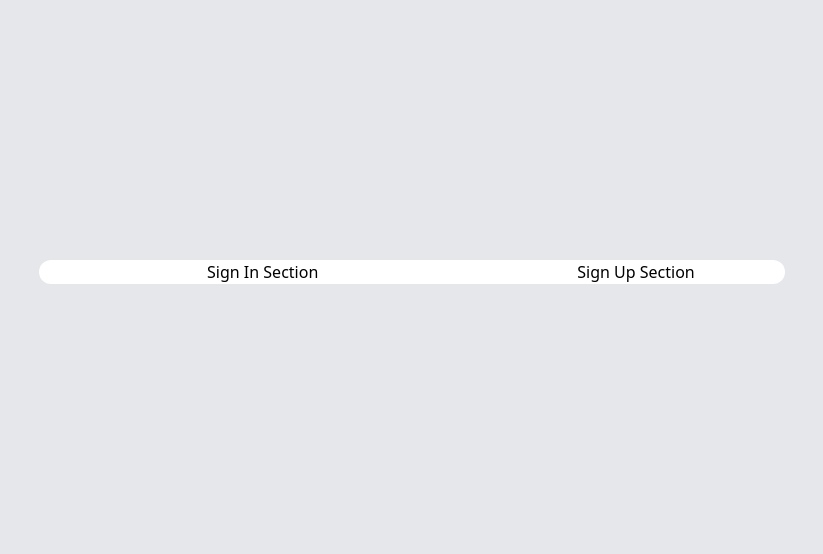
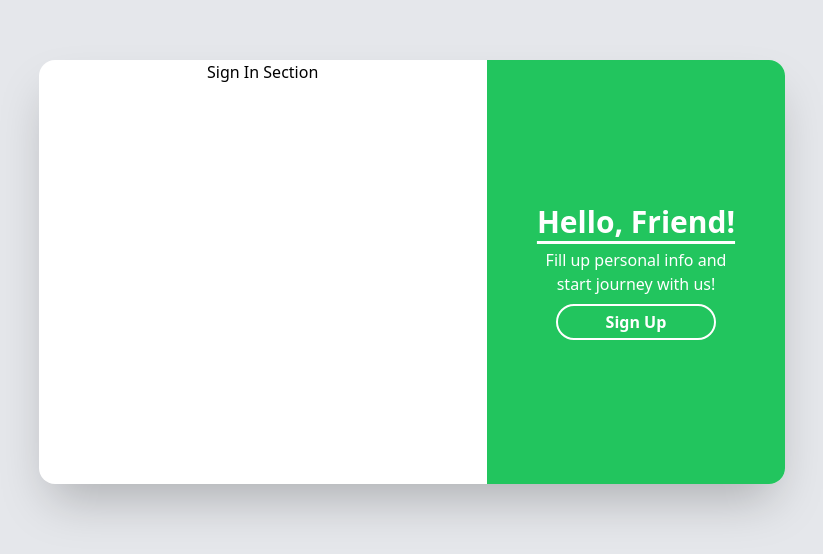
Before and after one commit to Almusawee/React-Login-Page, a React (Vite) app: page / in a window 1280 px wide. Shown: the part 128-682 px from the top of the page, without its empty margins (228-1051 px from the left). Built offline with nearby package versions, Linux system fonts and the light colour scheme.

Commit message:
1 file modified

```diff
--- a/src/components/SignUp.jsx
+++ b/src/components/SignUp.jsx
@@ -1,6 +1,9 @@
 function SignUp(){
-  return <div className='w-2/5'>
-    <p>Sign Up Section</p>
+  return <div className='w-2/5 bg-green-500 text-white rounded-tr-2xl rounded-br-2xl py-36 px-12'>
+    <h2 className= 'text-3xl font-bold mb-2 underline underline-offset-8'>Hello, Friend!</h2>
+    <p className='mb-2'>Fill up personal info and start journey with us!</p>
+    <a href="#" className='border-2 border-white rounded-full px-12 py-1 inline-block font-semibold hover:bg-white hover:text-green-500'>Sign Up</a>
+    <></>
   </div>;
 }
 
```
